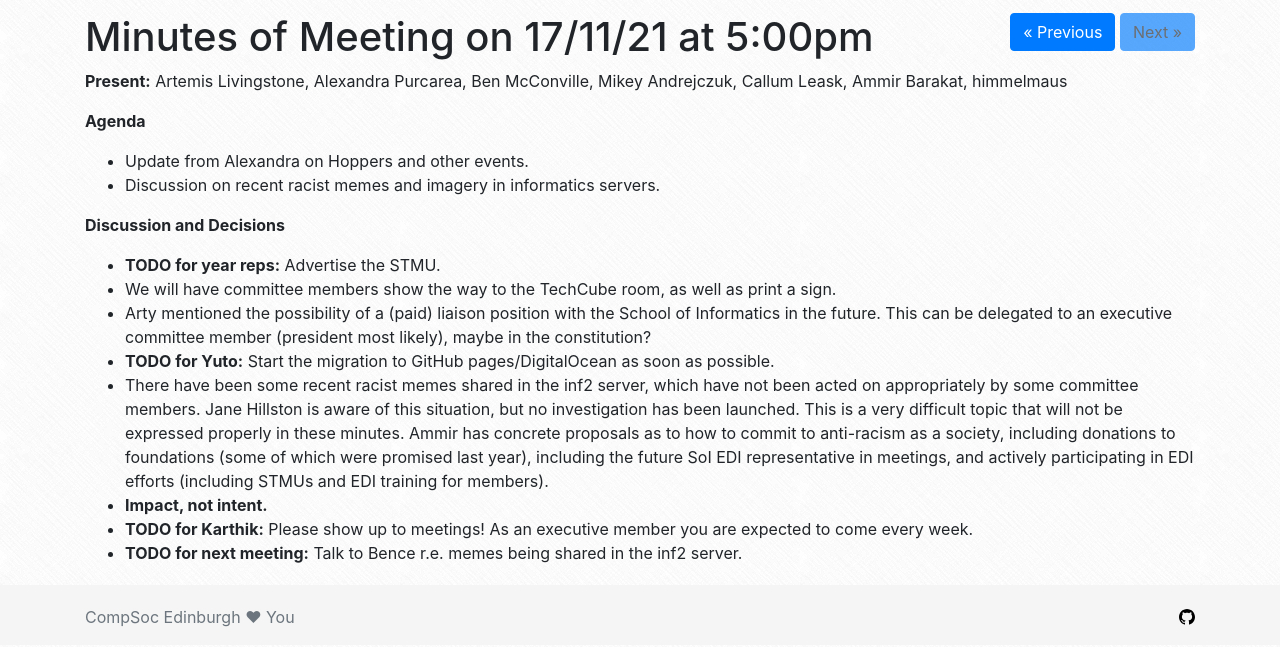
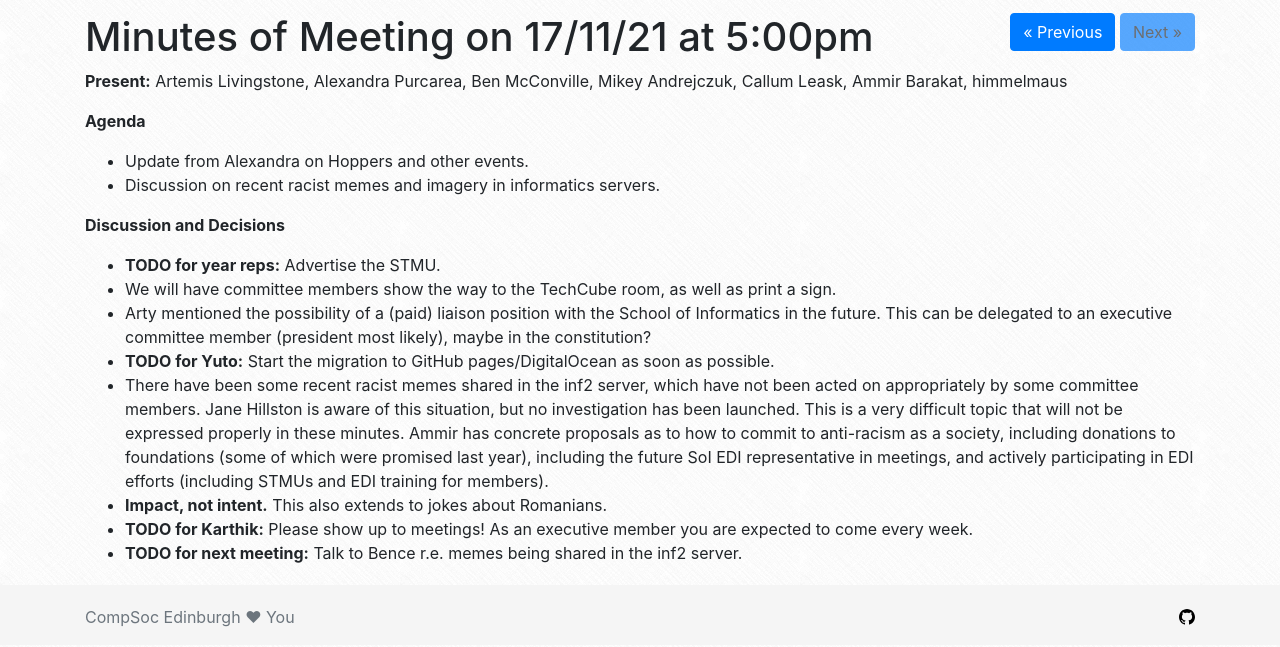
Before and after one commit to compsoc-edinburgh/website, a Jekyll site: the page built from _minutes/2021-11-17.md, in a window 1280 px wide. Shown: the part 346-993 px from the top of the page. Built offline with Jekyll 4.4.1, drawn with Linux system fonts in a browser that asks for light colours; nearby versions of some CDN libraries.

Commit message:
Update 2021-11-17.md

```diff
--- a/_minutes/2021-11-17.md
+++ b/_minutes/2021-11-17.md
@@ -14,6 +14,6 @@ date: 2021-11-17 5:00pm
 * Arty mentioned the possibility of a (paid) liaison position with the School of Informatics in the future. This can be delegated to an executive committee member (president most likely), maybe in the constitution?
 * **TODO for Yuto:** Start the migration to GitHub pages/DigitalOcean as soon as possible.
 * There have been some recent racist memes shared in the inf2 server, which have not been acted on appropriately by some committee members. Jane Hillston is aware of this situation, but no investigation has been launched. This is a very difficult topic that will not be expressed properly in these minutes. Ammir has concrete proposals as to how to commit to anti-racism as a society, including donations to foundations (some of which were promised last year), including the future SoI EDI representative in meetings, and actively participating in EDI efforts (including STMUs and EDI training for members).
-* **Impact, not intent.**
+* **Impact, not intent.** This also extends to jokes about Romanians.
 * **TODO for Karthik:** Please show up to meetings! As an executive member you are expected to come every week.
 * **TODO for next meeting:** Talk to Bence r.e. memes being shared in the inf2 server.
```
